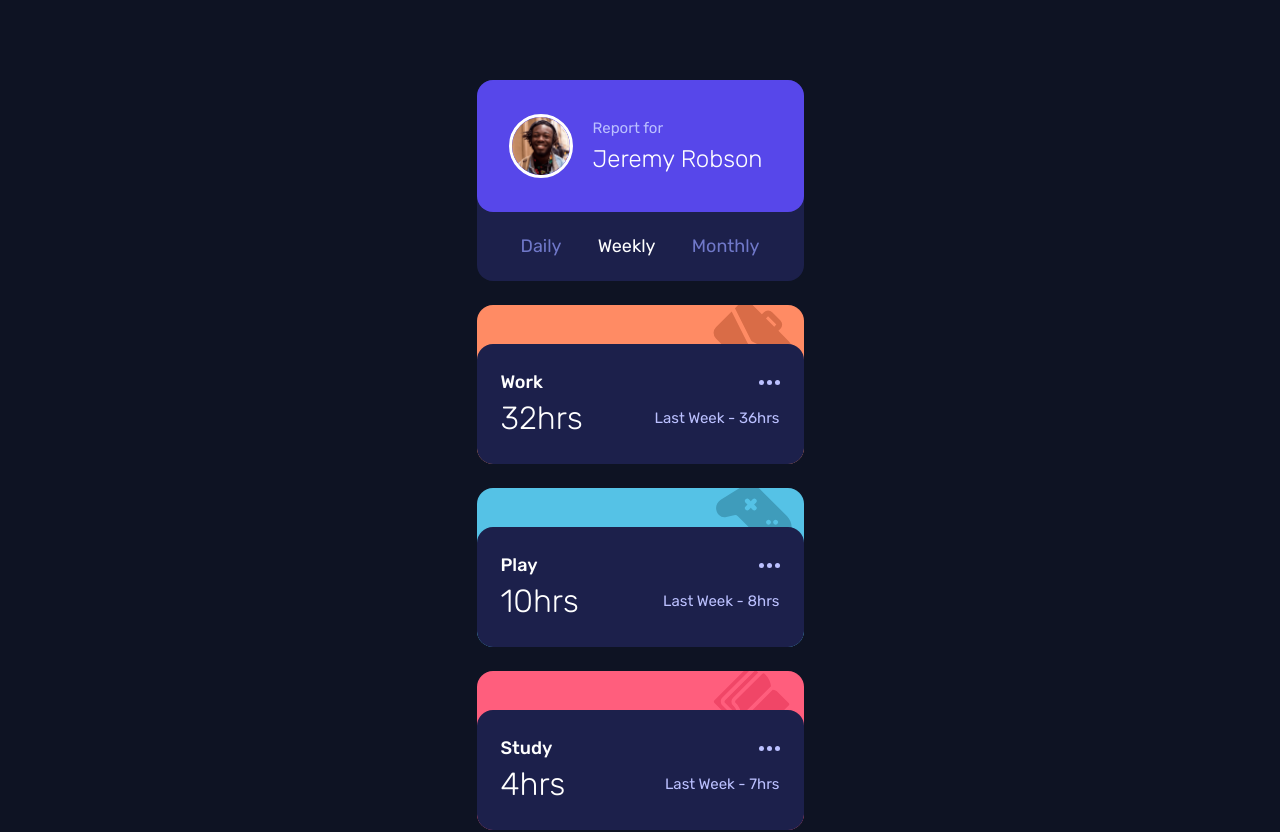
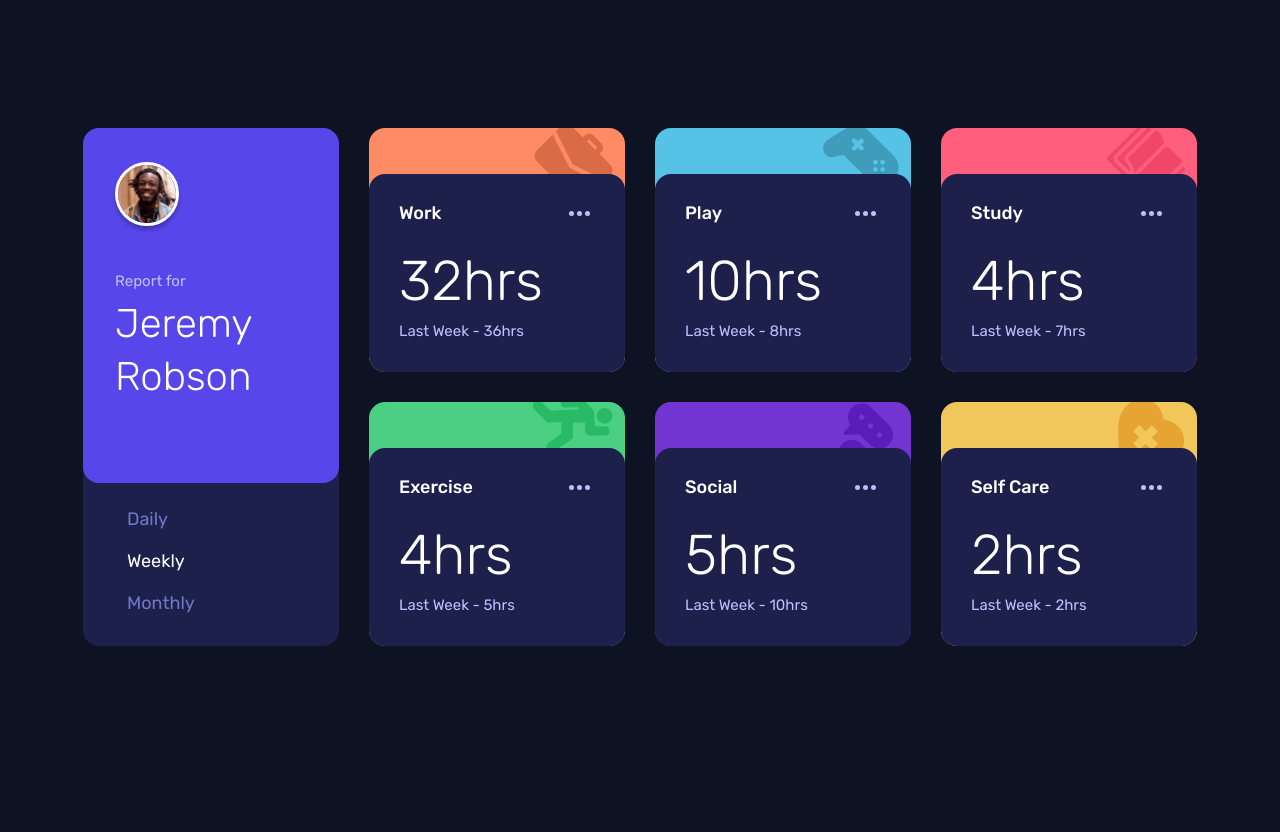
Before and after one commit to NoonPanirSabzi/time-tracking-dashboard, a React (Vite) app: page / in a window 1280 px wide. Shown: the top 832 px of the page. After the commit the page ends 800 px from the top, so only its background shows below. Built offline with nearby package versions, Linux system fonts and the light colour scheme.

Commit message:
style(desktop): Add desktop breakpoint styles to App, Profile and TimeBox

```diff
--- a/src/App.tsx
+++ b/src/App.tsx
@@ -6,7 +6,7 @@ import data from "./data.json";
 
 function App() {
   const items: React.ReactElement[] = [];
-  const [filter, setFilter] = useState<TimeFrame>("weekly")
+  const [filter, setFilter] = useState<TimeFrame>("weekly");
 
   data.forEach((node, index) => {
     items.push(
@@ -21,8 +21,8 @@ function App() {
   });
 
   return (
-    <main className="grid mx-auto w-fit gap-x-7.5 gap-y-6 py-20">
-      <Profile timeFrame={filter}/>
+    <main className="mx-auto grid w-fit gap-y-6 py-20 xl:grid-cols-4 xl:gap-7.5 xl:px-8 xl:pt-32">
+      <Profile timeFrame={filter} className="xl:row-start-1 xl:row-end-3" />
       {items}
     </main>
   );
--- a/src/components/Profile.tsx
+++ b/src/components/Profile.tsx
@@ -2,24 +2,31 @@ export type TimeFrame = "daily" | "weekly" | "monthly";
 
 interface ProfileProps {
   timeFrame: TimeFrame;
+  className: string;
 }
-export function Profile({ timeFrame }: ProfileProps) {
+export function Profile({ timeFrame, className }: ProfileProps) {
   return (
-    <article className="w-81.75 rounded-2xl bg-[#1C204B]">
-      <div className="flex items-center gap-x-5 rounded-2xl bg-[#5747EA] py-8.5 ps-8 pe-10">
+    <article
+      className={
+        "max-w-81.75 rounded-2xl bg-[#1C204B] xl:max-w-64" + " " + className
+      }
+    >
+      <div className="flex items-center gap-x-5 rounded-2xl bg-[#5747EA] py-8.5 ps-8 pe-10 xl:flex-col xl:items-start xl:gap-y-11 xl:pb-20">
         <img
           src="/images/image-jeremy.png"
           alt="jeremy robson picture"
-          className="w-16 rounded-full border-[0.1875rem] border-[#FFFFFF]"
+          className="w-16 rounded-full border-[0.1875rem] border-[#FFFFFF] shadow-[0_0.25rem_0.25rem_0_rgba(0,0,0,0.25)]"
         />
         <div>
           <p className="mb-1 text-[0.9375rem] font-normal text-[#BBC0FF]">
             Report for
           </p>
-          <p className="text-2xl font-light text-white">Jeremy Robson</p>
+          <p className="text-2xl font-light text-white xl:text-[2.5rem]">
+            Jeremy Robson
+          </p>
         </div>
       </div>
-      <div className="flex justify-between px-8 py-4 text-lg leading-5.25 font-normal">
+      <div className="flex justify-between px-8 py-4 text-lg leading-5.25 font-normal xl:flex-col xl:items-start xl:gap-y-1.25 xl:pt-4.5 xl:pb-6">
         <button
           type="button"
           className={`cursor-pointer rounded-xl px-3 py-2 hover:bg-[#5747EA] ${timeFrame === "daily" ? "text-white" : "text-[#7078C9] hover:text-[#c2c4db]"}`}
--- a/src/components/TimeBox.tsx
+++ b/src/components/TimeBox.tsx
@@ -7,7 +7,12 @@ interface TimeBoxProps {
   previous: number;
 }
 
-export function TimeBox({ activity, timeFrame, current, previous }: TimeBoxProps) {
+export function TimeBox({
+  activity,
+  timeFrame,
+  current,
+  previous,
+}: TimeBoxProps) {
   const activityColor: Record<string, string> = {
     Work: "#FF8B64",
     Play: "#55C2E6",
@@ -20,27 +25,36 @@ export function TimeBox({ activity, timeFrame, current, previous }: TimeBoxProps
   const displayTimeFrame = {
     daily: "Yesterday",
     weekly: "Last Week",
-    monthly: "Last Month"
-  }
+    monthly: "Last Month",
+  };
 
   return (
     <article
       style={{ backgroundColor: activityColor[activity] }}
-      className="relative w-81.75 rounded-2xl pt-9.5 overflow-hidden"
+      className="relative max-w-81.75 overflow-hidden rounded-2xl pt-9.5 xl:max-w-3xs xl:pt-11.25"
     >
-      <img src={`/images/icon-${activity}.svg`} className="absolute -top-1 right-3" />
-      <div className="translate-y-px rounded-2xl bg-[#1C204B] px-6 py-7">
-        <div className="mb-1.5 flex items-center justify-between">
-          <p className="text-lg leading-5.25 font-medium text-white">{activity}</p>
+      <img
+        src={`/images/icon-${activity}.svg`}
+        className="absolute -top-1 right-3"
+      />
+      <div className="translate-y-px rounded-2xl bg-[#1C204B] px-6 py-7 xl:h-full xl:pt-7.25 xl:pr-8.75 xl:pb-8 xl:pl-7.5">
+        <div className="mb-1.5 flex items-center justify-between xl:mb-6">
+          <p className="text-lg leading-5.25 font-medium text-white">
+            {activity}
+          </p>
           <div className="flex gap-x-0.75">
             <div className="h-1.25 w-1.25 rounded-full bg-[#BBC0FF]"></div>
             <div className="h-1.25 w-1.25 rounded-full bg-[#BBC0FF]"></div>
             <div className="h-1.25 w-1.25 rounded-full bg-[#BBC0FF]"></div>
           </div>
         </div>
-        <div className="flex items-center justify-between">
-          <p className="text-[2rem] leading-9.5 font-light text-white">{current}hrs</p>
-          <p className="text-[0.9375rem] text-[#BBC0FF]">{displayTimeFrame[timeFrame]} - {previous}hrs</p>
+        <div className="flex items-center justify-between xl:flex-col xl:items-start xl:gap-y-2">
+          <p className="text-[2rem] leading-9.5 font-light text-white xl:text-[3.5rem] xl:leading-16.5">
+            {current}hrs
+          </p>
+          <p className="text-[0.9375rem] text-[#BBC0FF] xl:leading-4.5">
+            {displayTimeFrame[timeFrame]} - {previous}hrs
+          </p>
         </div>
       </div>
     </article>
```
